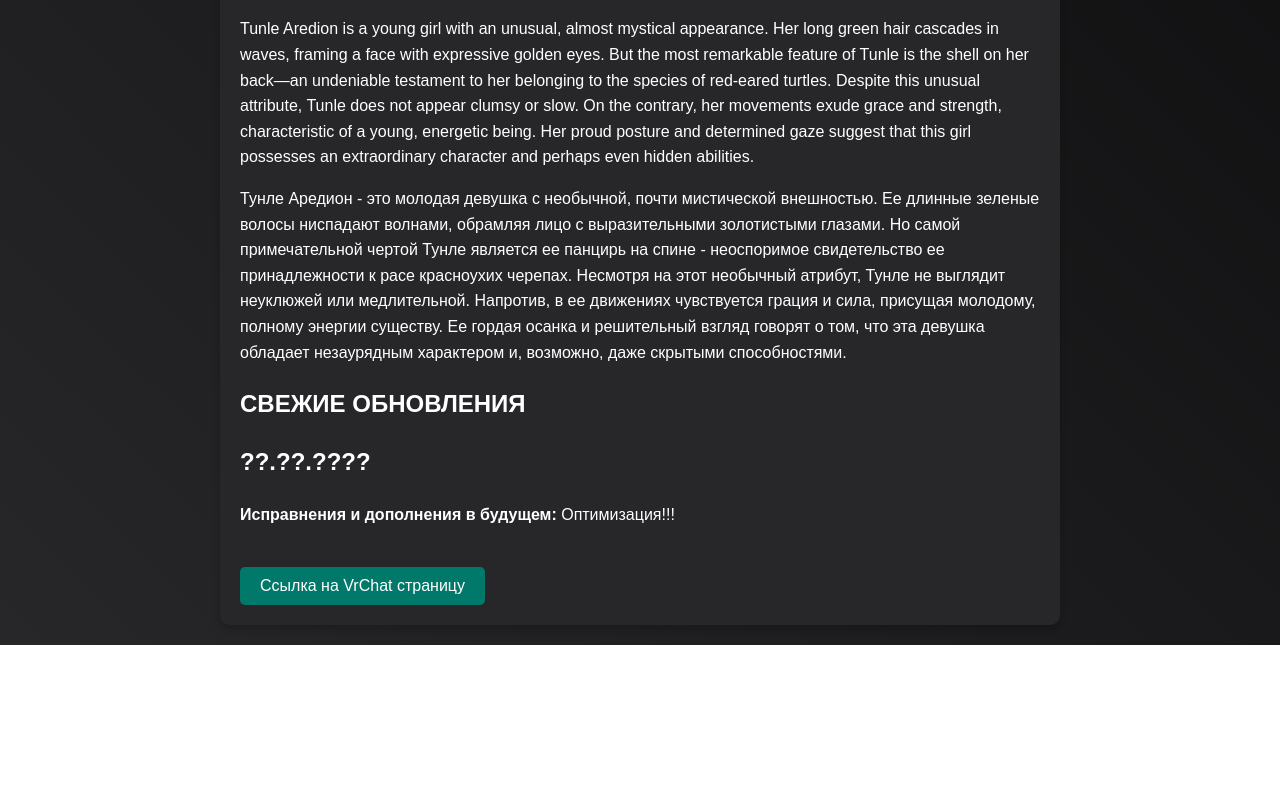
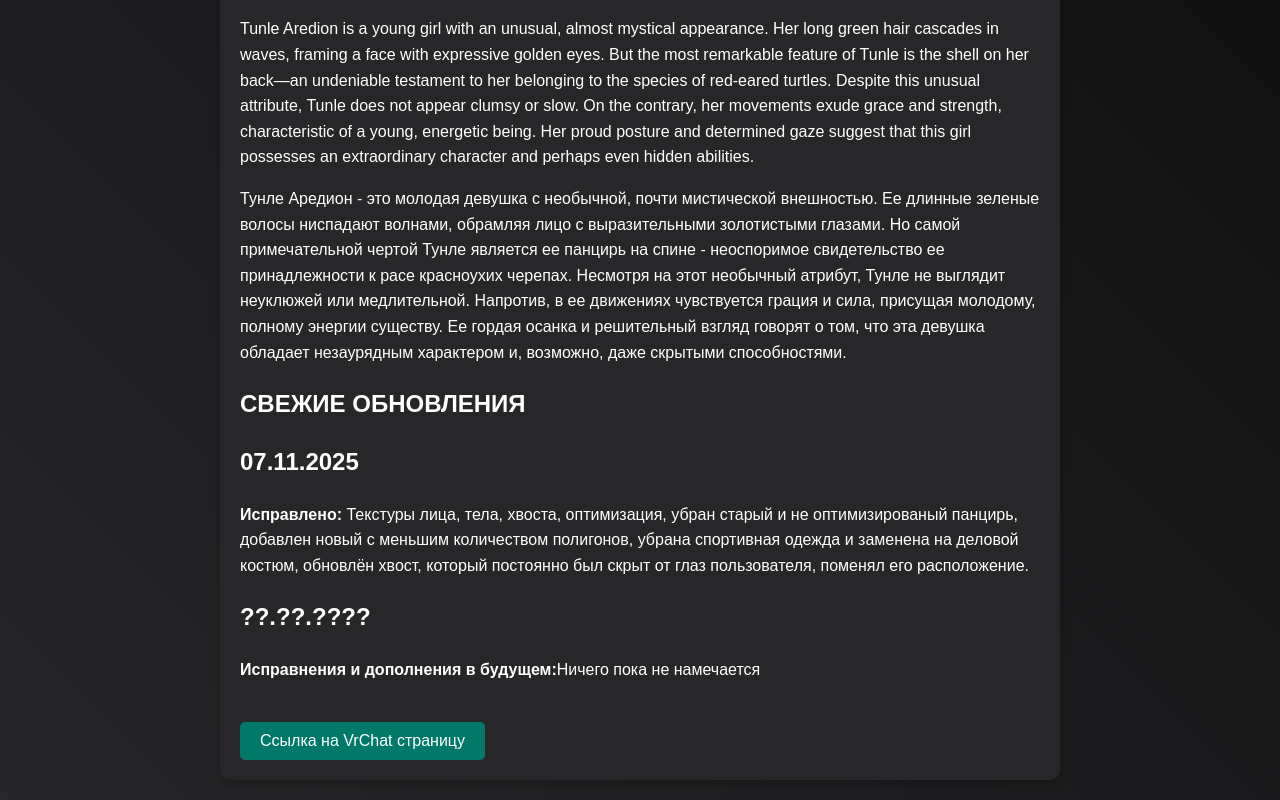
Before and after one commit to Belyashlk/workshop-AniBely.github.io, a plain HTML site: page page/tunle/tunle_page.html in a window 1280 px wide. Shown: the part 1646-2446 px from the top of the page. Before the commit the page ends 2291 px from the top, so only its background shows below. Drawn offline with Linux system fonts and the light colour scheme.

Commit message:
Update tunle_page.html

```diff
--- a/page/tunle/tunle_page.html
+++ b/page/tunle/tunle_page.html
@@ -141,8 +141,10 @@ Despite this unusual attribute, Tunle does not appear clumsy or slow. On the con
 Несмотря на этот необычный атрибут, Тунле не выглядит неуклюжей или медлительной. Напротив, в ее движениях чувствуется грация и сила, присущая молодому, полному энергии существу. Ее гордая осанка и решительный взгляд говорят о том, что эта девушка обладает незаурядным характером и, возможно, даже скрытыми способностями.</p>
 
 				<h2>СВЕЖИЕ ОБНОВЛЕНИЯ</h2>
+					<h2>07.11.2025</h2>
+					<p><strong>Исправлено:</strong> Текстуры лица, тела, хвоста, оптимизация, убран старый и не оптимизированый панцирь, добавлен новый с меньшим количеством полигонов, убрана спортивная одежда и заменена на деловой костюм, обновлён хвост, который постоянно был скрыт от глаз пользователя, поменял его расположение.</p>
 					<h2>??.??.????</h2>
-					<p><strong>Исправнения и дополнения в будущем:</strong> Оптимизация!!!</p>
+					<p><strong>Исправнения и дополнения в будущем:</strong>Ничего пока не намечается</p>
 
        </div>
 
```
